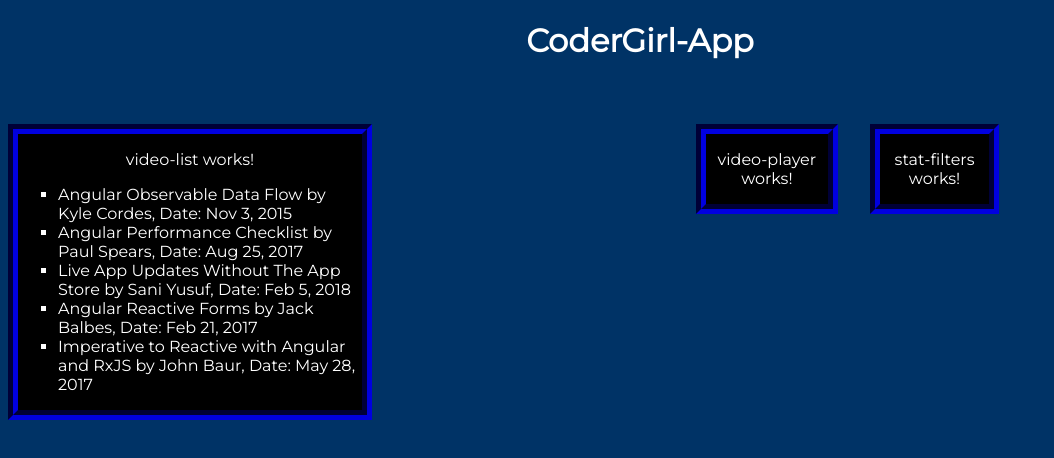
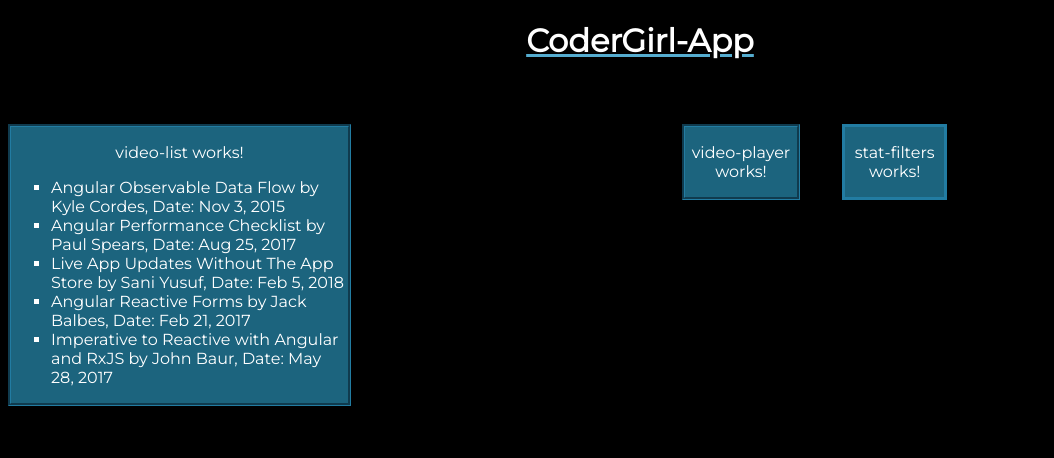
Before and after one commit to LilithN/codergirl-app-master, an Angular app in the folder codergirl-app-master/: page /dashboard in a window 1280 px wide. Shown: the top 458 px of the page, without its empty margins (0-1054 px from the left). Built offline with nearby package versions, Linux system fonts and the light colour scheme.

Commit message:
changing css colors

```diff
--- a/codergirl-app-master/src/app/dashboard/stat-filters/stat-filters.component.css
+++ b/codergirl-app-master/src/app/dashboard/stat-filters/stat-filters.component.css
@@ -1,13 +1,13 @@
 div {
-  background-color: black;
+  background-color: #1c647e;
   max-width: 70%;
-  border-color: darkblue;
-  border-style: groove;
-  border-width: 10px;
+  border-color: #227ca2;
+  border-style: solid;
+  border-width: 3px;
 }
 
 p {
   font-family: 'Montserrat', sans-serif;
-  color: white;
+  color: #ffffff;
   text-align: center;
 }
--- a/codergirl-app-master/src/app/dashboard/video-dashboard/video-dashboard.component.css
+++ b/codergirl-app-master/src/app/dashboard/video-dashboard/video-dashboard.component.css
@@ -8,6 +8,8 @@ div {
 
 h1 {
   font-family: 'Montserrat', sans-serif;
-  color: white;
+  color: #ffffff;
   text-align: center;
+  text-decoration: underline;
+  text-decoration-color: #55accf;
 }
--- a/codergirl-app-master/src/app/dashboard/video-list/video-list.component.css
+++ b/codergirl-app-master/src/app/dashboard/video-list/video-list.component.css
@@ -1,20 +1,20 @@
 div {
-  background-color: black;
+  background-color: #1c647e;
   max-width: 50%;
-  border-color: darkblue;
+  border-color: #227ca2;
   border-style: groove;
-  border-width: 10px;
+  border-width: 3px;
 }
 .selected {
   background-color: pink;
 }
 p {
   font-family: 'Montserrat', sans-serif;
-  color: white;
+  color: #ffffff;
   text-align: center;
 }
 li {
   font-family: 'Montserrat', sans-serif;
-  color: white;
+  color: #ffffff;
   list-style-type: square;
 }
--- a/codergirl-app-master/src/app/dashboard/video-player/video-player.component.css
+++ b/codergirl-app-master/src/app/dashboard/video-player/video-player.component.css
@@ -1,13 +1,13 @@
 div {
-  background-color: black;
+  background-color: #1c647e;
   max-width: 70%;
-  border-color: darkblue;
+  border-color: #227ca2;
   border-style: groove;
-  border-width: 10px;
+  border-width: 3px;
 }
 
 p {
   font-family: 'Montserrat', sans-serif;
-  color: white;
+  color: #ffffff;
   text-align: center;
 }
--- a/codergirl-app-master/src/styles.css
+++ b/codergirl-app-master/src/styles.css
@@ -1,4 +1,4 @@
 /* You can add global styles to this file, and also import other style files */
 body {
-  background-color: #003366;
+  background-color: #000000;
 }
```
